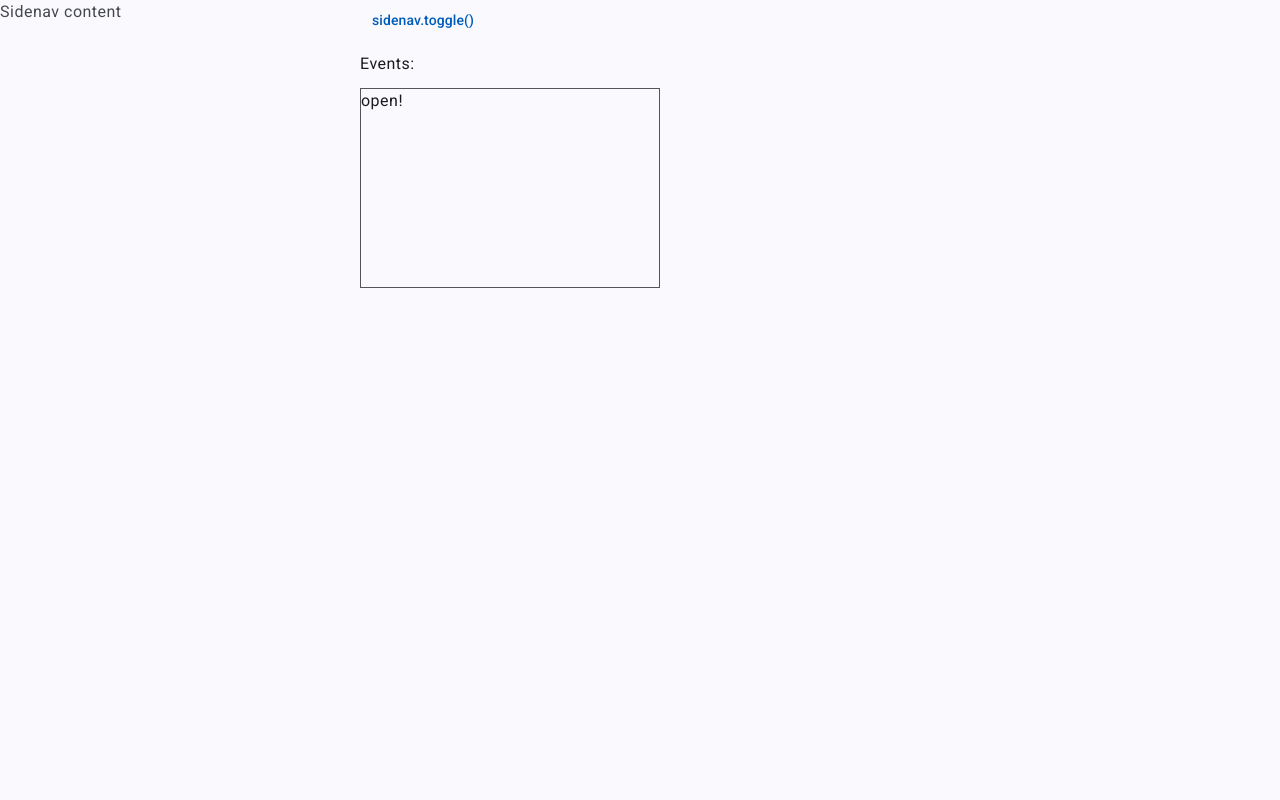
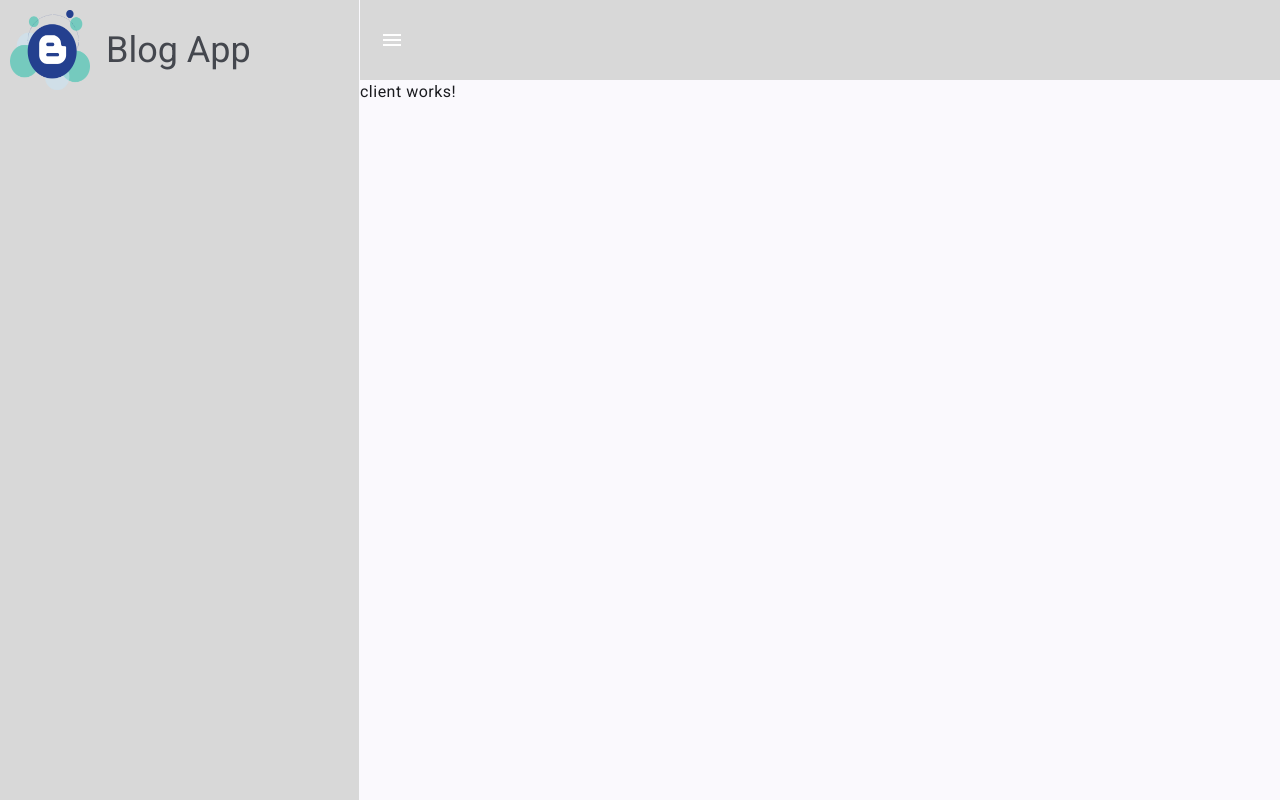
Before and after one commit to PrashilLonakar/Blog_app--frontend, an Angular app: page / in a window 1280 px wide. Built offline with nearby package versions, Linux system fonts and the light colour scheme.

Commit message:
sidebar navbar working

```diff
--- a/angular.json
+++ b/angular.json
@@ -33,8 +33,11 @@
             "styles": [
               "@angular/material/prebuilt-themes/azure-blue.css",
               "node_modules/bootstrap/scss/bootstrap.scss",
-              "src/styles.scss"
+              "src/styles/styles.scss"
             ],
+            "stylePreprocessorOptions": {
+              "includePaths": ["src/styles/styles.scss"]
+            },
             "scripts": [
               "node_modules/bootstrap/dist/js/bootstrap.bundle.min.js"
             ],
@@ -98,7 +101,7 @@
             ],
             "styles": [
               "@angular/material/prebuilt-themes/azure-blue.css",
-              "src/styles.scss"
+              "src/styles/styles.scss"
             ],
             "scripts": []
           }
--- a/src/app/post-login/common/navbar/navbar.component.html
+++ b/src/app/post-login/common/navbar/navbar.component.html
@@ -1,29 +1,12 @@
-<nav class="navbar navbar-expand-lg navbar-light bg-light">
+<nav class="navbar navbar-container navbar-expand-lg navbar-light bg-light">
   <div class="container-fluid">
-    <mat-toolbar>
     <button
       mat-icon-button
-        class="example-icon"
+      class="toggle-icon"
       aria-label="Example icon-button with menu icon"
+      (click)="sidenavClick()"
     >
       <mat-icon>menu</mat-icon>
     </button>
-      <span>My App</span>
-      <span class="example-spacer"></span>
-      <button
-        mat-icon-button
-        class="example-icon favorite-icon"
-        aria-label="Example icon-button with heart icon"
-      >
-        <mat-icon>favorite</mat-icon>
-      </button>
-      <button
-        mat-icon-button
-        class="example-icon"
-        aria-label="Example icon-button with share icon"
-      >
-        <mat-icon>share</mat-icon>
-      </button>
-    </mat-toolbar>
   </div>
 </nav>
--- a/src/app/post-login/common/navbar/navbar.component.scss
+++ b/src/app/post-login/common/navbar/navbar.component.scss
@@ -0,0 +1,5 @@
+.navbar {
+    .toggle-icon {
+        color: #fff;
+    }
+}
--- a/src/app/post-login/common/navbar/navbar.component.ts
+++ b/src/app/post-login/common/navbar/navbar.component.ts
@@ -1,4 +1,4 @@
-import { Component } from '@angular/core';
+import { Component, Output, EventEmitter } from '@angular/core';
 import { MatToolbarModule } from '@angular/material/toolbar';
 import { MatIconModule } from '@angular/material/icon';
 import { MatButtonModule } from '@angular/material/button';
@@ -10,4 +10,11 @@ import { MatButtonModule } from '@angular/material/button';
   templateUrl: './navbar.component.html',
   styleUrl: './navbar.component.scss',
 })
-export class NavbarComponent {}
+export class NavbarComponent {
+  @Output() sideNavOpen = new EventEmitter<boolean>(true);
+  sidenavStatus: boolean = true;
+  sidenavClick() {
+    this.sidenavStatus != this.sidenavStatus;
+    this.sideNavOpen.emit(this.sidenavStatus);
+  }
+}
--- /dev/null
+++ b/src/app/post-login/common/sidebar/sidebar.component.html
@@ -0,0 +1,45 @@
+<div class="sidenav-container">
+  <mat-sidenav-container>
+    <mat-sidenav
+      #sidenav
+      mode="side"
+      [(opened)]="opened"
+      (opened)="events.push('open!')"
+      (closed)="events.push('close!')"
+    >
+      <div class="sidenav-content">
+        <div class="sidenav-header d-flex gap-3 align-items-center">
+          <img
+            class="app-logo-main"
+            src="assets/images/app-logo.png"
+            alt="blog-icon"
+          />
+          <h3 class="app-title d-flex align-items-center mb-0">Blog App</h3>
+        </div>
+        <div class="sidenav-tabs">
+          <div class="sidenav-btn-tab">
+            <!-- <button
+              mat-button
+              class="main-tabs flex-justify-start flex-align-center text-semi-lg fw-bolder h-unset"
+              routerLinkActive="active-main-tabs"
+              *ngFor="let menu of sidebarMenu; let j = index"
+              #tabElement
+              [routerLink]="menu.route"
+              [id]="menu.tagId"
+            >
+              <span class="flex-all-center">
+                <img [src]="menu?.activeIcon" class="active-img" />
+                <img [src]="menu?.inActiveIcon" class="inactive-img" />
+                <span>{{ menu?.text }}</span>
+              </span>
+            </button> -->
+          </div>
+        </div>
+      </div>
+    </mat-sidenav>
+    <mat-sidenav-content>
+      <navbar (sideNavOpen)="sidenav.toggle()"></navbar>
+      <router-outlet></router-outlet>
+    </mat-sidenav-content>
+  </mat-sidenav-container>
+</div>
--- /dev/null
+++ b/src/app/post-login/common/sidebar/sidebar.component.scss
@@ -0,0 +1,32 @@
+.app-title {
+    height: 80px;
+}
+
+
+.sidenav-container {
+    background-color: var(--primary-color);
+
+    ::ng-deep .mat-drawer-container {
+        height: 100vh;
+
+        .mat-drawer {
+            border-radius: 0;
+
+            .sidenav-content {
+                height: inherit;
+
+                .sidenav-header {
+                    padding: 10px 0px 0px 10px;
+                }
+
+                .mat-drawer-inner-container {
+                    background: var(--primary-color);
+                }
+            }
+
+            .mat-drawer-side {
+                height: 100vh;
+            }
+        }
+    }
+}
--- /dev/null
+++ b/src/app/post-login/common/sidebar/sidebar.component.ts
@@ -0,0 +1,25 @@
+import { Component } from '@angular/core';
+import { MatSidenavModule } from '@angular/material/sidenav';
+import { MatButtonModule } from '@angular/material/button';
+import { NavbarComponent } from '../navbar/navbar.component';
+import { RouterOutlet } from '@angular/router';
+import { MatToolbarModule } from '@angular/material/toolbar';
+import { MatIconModule } from '@angular/material/icon';
+@Component({
+  selector: 'sidebar',
+  standalone: true,
+  imports: [
+    NavbarComponent,
+    MatSidenavModule,
+    MatButtonModule,
+    RouterOutlet,
+    MatToolbarModule,
+    MatIconModule,
+  ],
+  templateUrl: './sidebar.component.html',
+  styleUrl: './sidebar.component.scss',
+})
+export class SidebarComponent {
+  events: string[] = [];
+  opened: boolean = true;
+}
--- a/src/app/post-login/post-login.component.html
+++ b/src/app/post-login/post-login.component.html
@@ -1,24 +1 @@
-<navbar></navbar>
-
-<mat-sidenav-container class="example-container">
-  <mat-sidenav
-    #sidenav
-    mode="side"
-    [(opened)]="opened"
-    (opened)="events.push('open!')"
-    (closed)="events.push('close!')"
-  >
-    Sidenav content
-  </mat-sidenav>
-  <mat-sidenav-content>
-    <p>
-      <button mat-button (click)="sidenav.toggle()">sidenav.toggle()</button>
-    </p>
-    <p>Events:</p>
-    <div class="example-events">
-      @for (e of events; track e) {
-      <div>{{ e }}</div>
-      }
-    </div>
-  </mat-sidenav-content>
-</mat-sidenav-container>
+<sidebar></sidebar>
--- a/src/app/post-login/post-login.component.ts
+++ b/src/app/post-login/post-login.component.ts
@@ -2,9 +2,9 @@ import { Component } from '@angular/core';
 import { RouterOutlet } from '@angular/router';
 import { NavbarComponent } from './common/navbar/navbar.component';
 import { MatSidenavModule } from '@angular/material/sidenav';
-import { BrowserModule } from '@angular/platform-browser';
-import { BrowserAnimationsModule } from '@angular/platform-browser/animations';
 import { MatButtonModule } from '@angular/material/button';
+import { SidebarComponent } from './common/sidebar/sidebar.component';
+
 @Component({
   selector: 'app-post-login',
   standalone: true,
@@ -13,6 +13,7 @@ import { MatButtonModule } from '@angular/material/button';
     NavbarComponent,
     MatSidenavModule,
     MatButtonModule,
+    SidebarComponent,
     // BrowserModule,
     // BrowserAnimationsModule,
   ],
--- /dev/null
+++ b/src/styles/material-theming.scss
@@ -0,0 +1,5 @@
+$light_100: #d8d8d8;
+
+:root {
+    --primary-color: #{$light_100};
+}
--- a/src/styles.scss
+++ b/src/styles/styles.scss
@@ -1,4 +1,5 @@
 /* You can add global styles to this file, and also import other style files */
+@import "material-theming.scss";
 
 html,
 body {
@@ -18,3 +19,17 @@ body {
 .w-35 {
     width: 35%;
 }
+
+.app-logo-main {
+    height: 80px;
+    width: 80px;
+}
+
+.navbar {
+    height: 80px;
+}
+
+.sidenav-content,
+.navbar-container {
+    background-color: var(--primary-color) !important;
+}
```
Also changed, not shown: src/assets/images/app-logo.png (added), 1 other file (tests, documents, lock files or other folders). Lines whose indentation alone changed are shown as unchanged.
